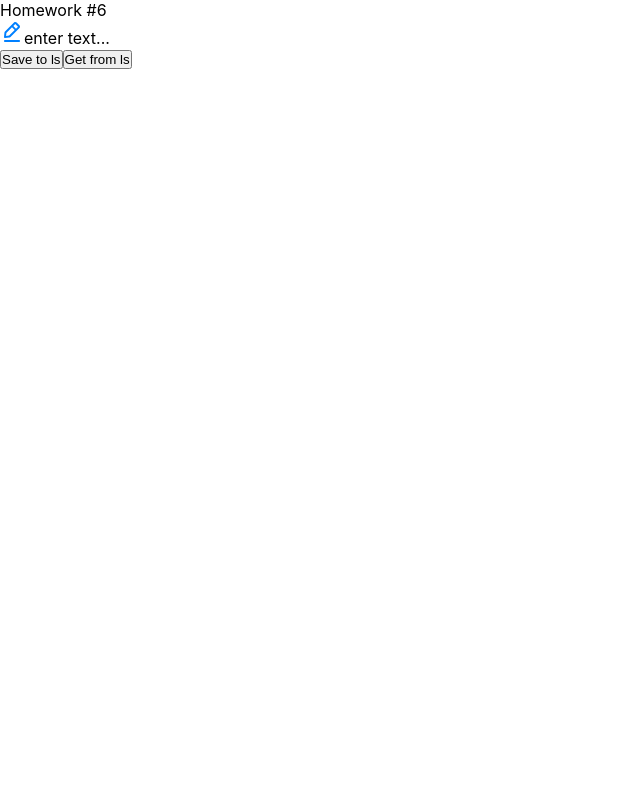
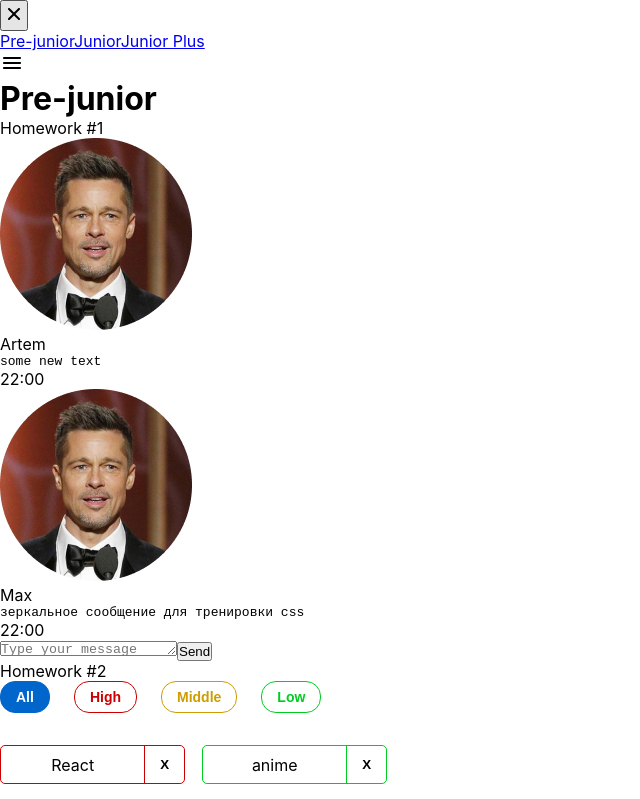
Before and after one commit to arianspacerock/hws2-master, a React (Create React App) app: page /#/pre-junior in a window 1280 px wide. Shown: the top 799 px of the page, without its empty margins (0-640 px from the left). Built offline with nearby package versions, Linux system fonts and the light colour scheme.

Commit message:
ref: add logic for HW5

```diff
--- a/src/s1-main/App.tsx
+++ b/src/s1-main/App.tsx
@@ -17,7 +17,7 @@
             {/*<HW4/>*/}
 
             {/*при выполнении дз 5 и более - закомментировать здесь дз 1-4, так как они есть внутри дз 5*/}
-            {/*<HW5/>*/}
+            <HW5/>
             <HW6/>
         </div>
     )
--- a/src/s2-homeworks/hw05/Pages.tsx
+++ b/src/s2-homeworks/hw05/Pages.tsx
@@ -19,15 +19,15 @@
             <Routes>
                 {/*роутинг будут писать студенты*/}
                 {/*в начале мы попадаем на страницу '/' и переходим сразу на страницу /pre-junior*/}
-                <Route path={'/'} element={<Navigate to={'/pre-junior'} />}/>
+                <Route path={'/'} element={<Navigate to={PATH.PRE_JUNIOR} />}/>
 
                 {/*роуты для /pre-junior, /junior, /junior-plus*/}
-                <Route path={'/pre-junior'} element = {<PreJunior/>}/>
-                <Route path={'/junior'} element = {<Junior/>}/>
-                <Route path={'/junior-plus'} element = {<JuniorPlus/>}/>
+                <Route path={PATH.PRE_JUNIOR} element = {<PreJunior/>}/>
+                <Route path={PATH.JUNIOR} element = {<Junior/>}/>
+                <Route path={PATH.JUNIOR_PLUS} element = {<JuniorPlus/>}/>
 
                 {/*роут для несуществующей страницы должен отрисовать <Error404 />*/}
-                <Route element = {<Error404 />}/>
+                <Route path='*' element={<Error404/>}/>
             </Routes>
         </div>
     )
```
